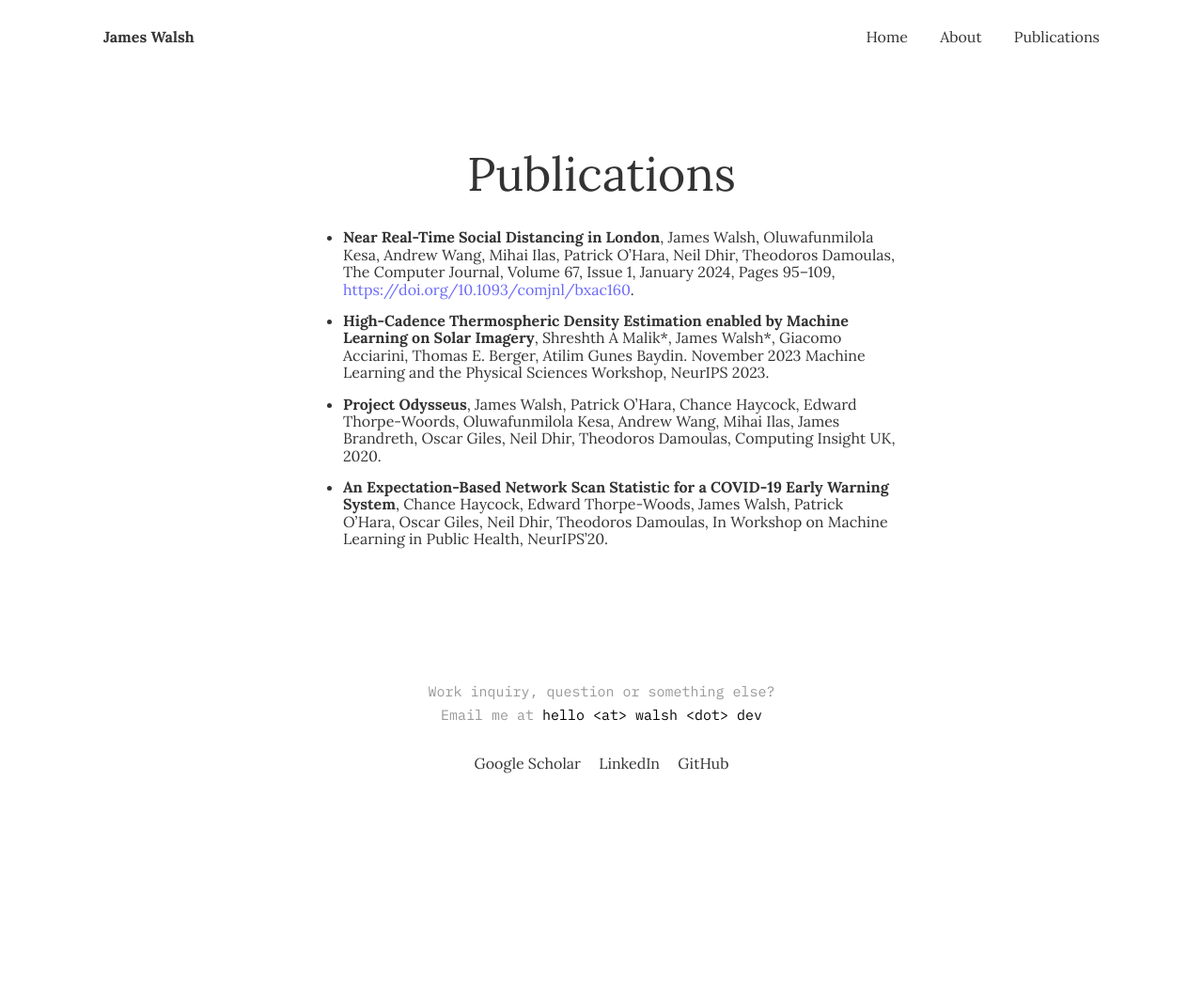
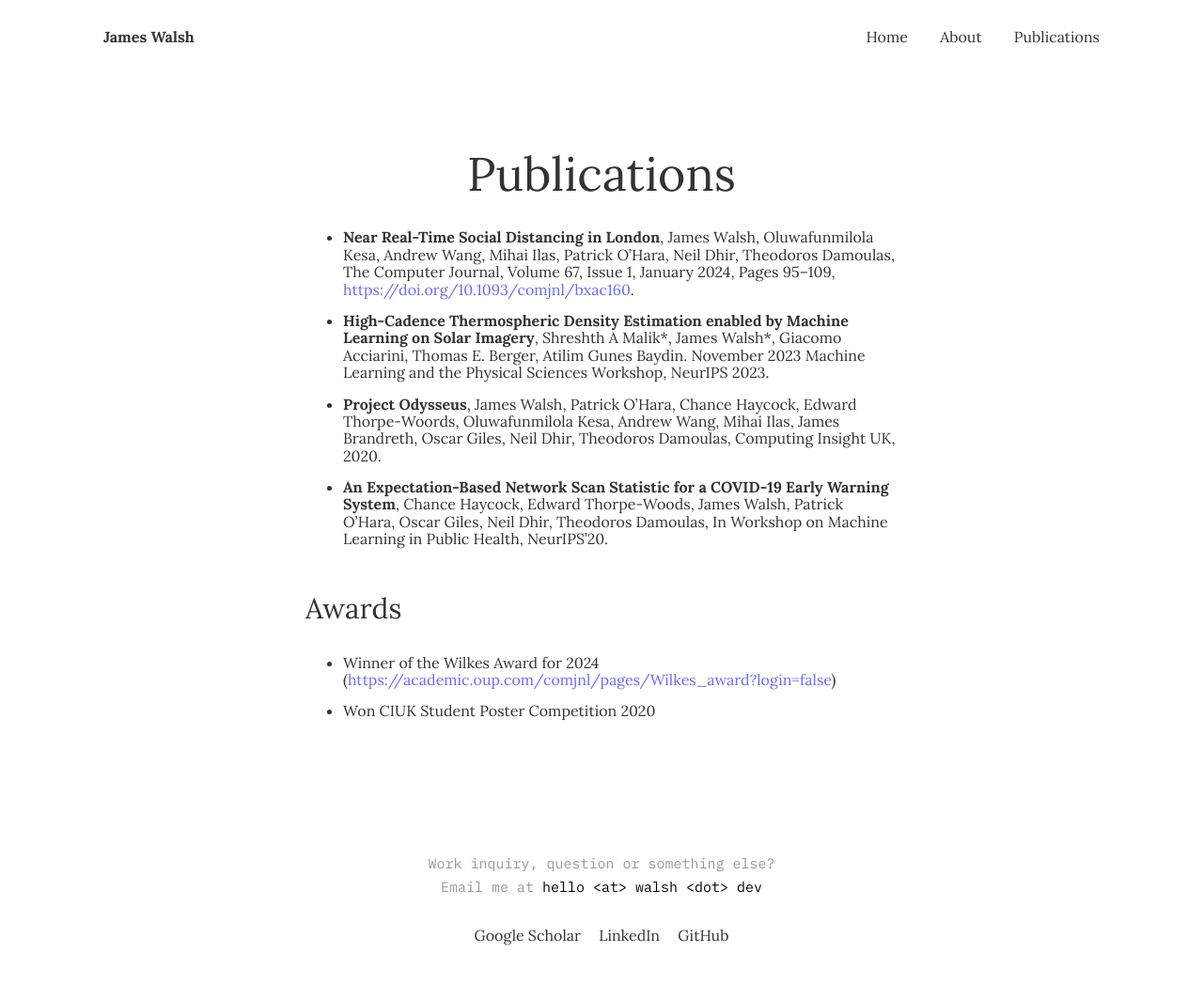
Before and after one commit to dead-water/dead-water.github.io, a Jekyll site: the page built from _pages/publications.md, in a window 1280 px wide. Shown: the whole page at 94% size. Built offline with Jekyll 4.4.1, drawn with Linux system fonts in a browser that asks for light colours; before the commit the page ends 900 px from its top, so only the background shows below that.

Commit message:
Update publications.md

```diff
--- a/_pages/publications.md
+++ b/_pages/publications.md
@@ -7,3 +7,8 @@ permalink: /publications/
 - **High-Cadence Thermospheric Density Estimation enabled by Machine Learning on Solar Imagery**, Shreshth A Malik\*, James Walsh\*, Giacomo Acciarini, Thomas E. Berger, Atilim Gunes Baydin. November 2023 Machine Learning and the Physical Sciences Workshop, NeurIPS 2023.
 - **Project Odysseus**, James Walsh, Patrick O'Hara, Chance Haycock, Edward Thorpe-Woords, Oluwafunmilola Kesa, Andrew Wang, Mihai Ilas, James Brandreth, Oscar Giles, Neil Dhir, Theodoros Damoulas, Computing Insight UK, 2020.
 - **An Expectation-Based Network Scan Statistic for a COVID-19 Early Warning System**, Chance Haycock, Edward Thorpe-Woods, James Walsh, Patrick O'Hara, Oscar Giles, Neil Dhir, Theodoros Damoulas, In Workshop on Machine Learning in Public Health, NeurIPS'20.
+
+## Awards
+
+- Winner of the Wilkes Award for 2024 ([https://academic.oup.com/comjnl/pages/Wilkes_award?login=false](link))
+- Won CIUK Student Poster Competition 2020
```
